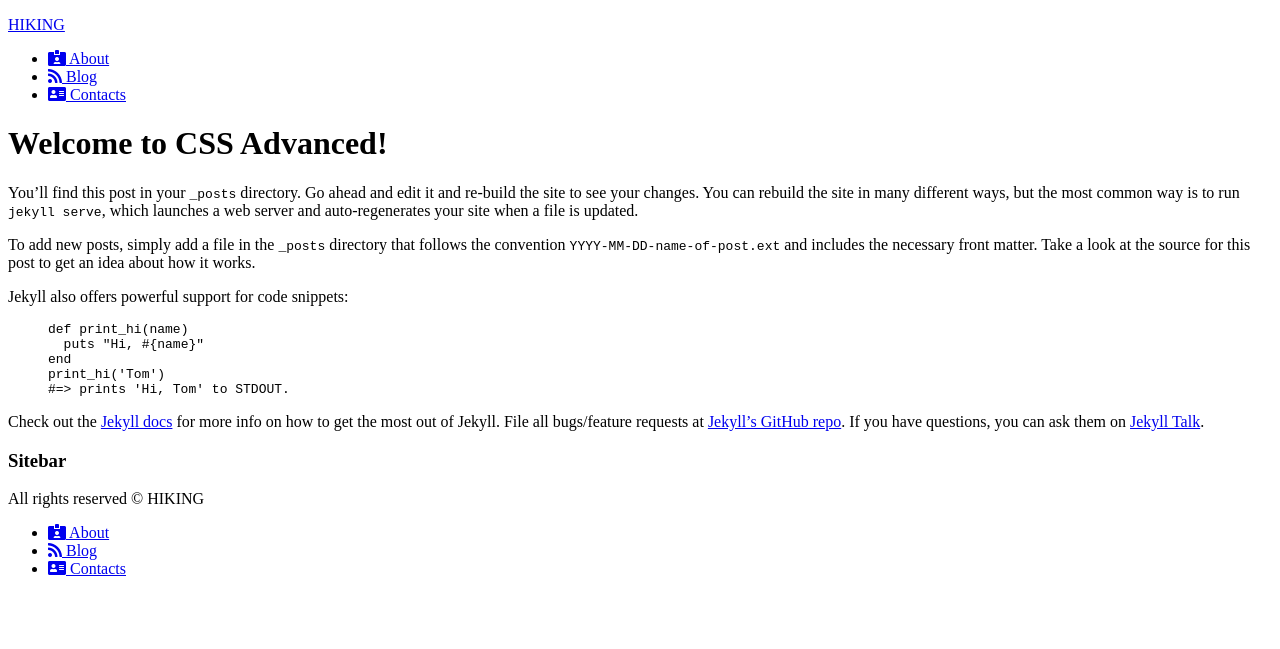
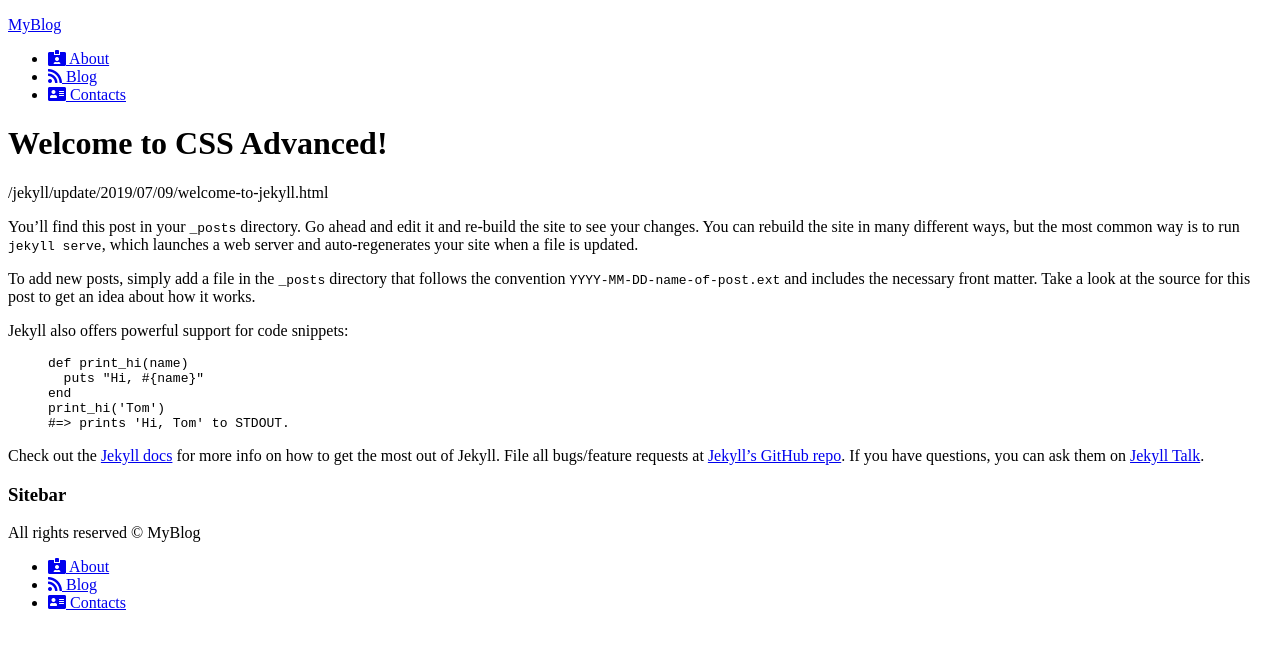
Before and after one commit to MiroslavYosifov/MyBlog, a Jekyll site: the page built from _posts/2019-07-09-welcome-to-jekyll.markdown, in a window 1280 px wide. Shown: the top 649 px of the page. Built offline with Jekyll 4.4.1, drawn with Linux system fonts in a browser that asks for light colours.

Commit message:
update gulpfile

```diff
--- a/_config.yml
+++ b/_config.yml
@@ -13,9 +13,10 @@
 # you will see them accessed via {{ site.title }}, {{ site.email }}, and so on.
 # You can create any custom variable you would like, and they will be accessible
 # in the templates via {{ site.myvariable }}.
-title: HIKING
-email: miro-email@example.com
-description: None
+title: MyBlog
+email: miro@example.com
+description: none
+destination: docs
 baseurl: "" # the subpath of your site, e.g. /blog
 url: "" # the base hostname & protocol for your site, e.g. http://example.com
 twitter_username: none
--- a/_posts/2019-07-22-welcome-to-jekyll.markdown
+++ b/_posts/2019-07-09-welcome-to-jekyll.markdown
@@ -1,9 +1,11 @@
 ---
 layout: main
-title:  "Welcome to CSS Advanced!"
-date:   2019-07-22 00:28:22 +0300
-categories: jekyll update
+title: "Welcome to CSS Advanced!"
+date: 2019-07-09 19:09:21 +0300
 ---
+
+/jekyll/update/2019/07/09/welcome-to-jekyll.html
+
 You’ll find this post in your `_posts` directory. Go ahead and edit it and re-build the site to see your changes. You can rebuild the site in many different ways, but the most common way is to run `jekyll serve`, which launches a web server and auto-regenerates your site when a file is updated.
 
 To add new posts, simply add a file in the `_posts` directory that follows the convention `YYYY-MM-DD-name-of-post.ext` and includes the necessary front matter. Take a look at the source for this post to get an idea about how it works.
--- a/gulpfile.js
+++ b/gulpfile.js
@@ -43,7 +43,7 @@
 			"./_layouts/*.html",
 			"./_posts/**/*.*"
 		]
-	).on('change', gulp.series('jekylldev', 'css') );
+	).on('change', gulp.series('jekyll', 'css') );
 
 	gulp.watch( 'docs/**/*.html' ).on('change', browserSync.reload );
 	gulp.watch( 'docs/**/*.js' ).on('change', browserSync.reload );
```
Also changed, not shown: _posts/2019-07-10-demo.markdown (renamed from _posts/2019-07-23-demo.markdown, +5 -3 lines), 1 other file.
